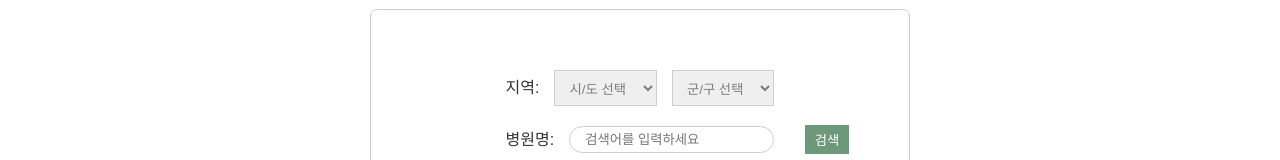
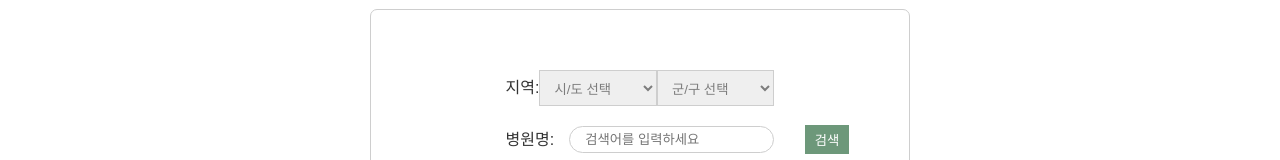
Before and after one commit to petitesize/elice_carebuddy_FE, a React (Vite) app: page /hospitalInfo in a window 1280 px wide. Shown: the part 166-326 px from the top of the page. Built offline with nearby package versions, Linux system fonts and the light colour scheme; a web font is replaced by a local one.

Commit message:
fix: Fix basedSelect

```diff
--- a/src/components/BasedSelect.tsx
+++ b/src/components/BasedSelect.tsx
@@ -1,11 +1,41 @@
+import React from 'react';
 import styled from 'styled-components';
 
-const BasedSelect = styled.select`
+interface BasedSelectProps {
+  width?: string;
+  borderRadius?: string;
+  className?: string;
+}
+
+interface SelectProps extends BasedSelectProps {
+  options: { value: string; label: string }[];
+}
+
+const StyledSelect = styled.select<BasedSelectProps>`
   border: 1px solid #cecece;
-  /* border-radius: 30px; */
   height: 36px;
   padding: 10px;
   color: #7d7d7d;
+
+  /* Props로 전달된 width와 borderRadius를 적용 */
+  ${({ width }) => width && `width: ${width};`}
+  ${({ borderRadius }) => borderRadius && `border-radius: ${borderRadius};`}
 `;
 
+const BasedSelect: React.FC<SelectProps> = ({
+  width,
+  borderRadius,
+  className,
+  options,
+  ...rest
+}) => (
+  <StyledSelect {...rest} style={{ width, borderRadius }} className={className}>
+    {options.map((option) => (
+      <option key={option.value} value={option.value}>
+        {option.label}
+      </option>
+    ))}
+  </StyledSelect>
+);
+
 export default BasedSelect;
--- a/src/pages/diary/HealthDiary.tsx
+++ b/src/pages/diary/HealthDiary.tsx
@@ -124,7 +124,7 @@ const DetailTitle = styled.p`
   font-weight: var(--font-weight-bold);
 
   + p {
-    font-size: var(--font-size-md-2);
+    font-size: var(--font-size-md-1);
     margin-top: 4px;
     line-height: var(--font-size-hd-2);
     white-space: pre-wrap;
--- a/src/pages/information/HospitalSearch.tsx
+++ b/src/pages/information/HospitalSearch.tsx
@@ -19,10 +19,10 @@ const StyledSearch = styled(BasedSearch)`
   width: 100%;
 `;
 
-const StyledSelect = styled(BasedSelect)`
-  margin-left: 15px;
-  width: 100%;
-`;
+// const StyledSelect = styled(BasedSelect)`
+//   margin-left: 15px;
+//   width: 100%;
+// `;
 
 const SearchBoxContainer = styled.div`
   width: 50%;
@@ -58,20 +58,22 @@ const Search = () => (
   <StyledSearch type="string" placeholder="검색어를 입력하세요"></StyledSearch>
 );
 
-interface SelectProps {
-  className?: string;
-  options: { value: string; label: string }[];
-}
+// 기존 방식: 코드 리뷰 후 삭제 예정
+// interface SelectProps {
+//   className?: string;
+//   options: { value: string; label: string }[];
+//   // width:
+// }
 
-const Select: React.FC<SelectProps> = ({ className, options, ...rest }) => (
-  <StyledSelect {...rest}>
-    {options.map((option) => (
-      <option key={option.value} value={option.value}>
-        {option.label}
-      </option>
-    ))}
-  </StyledSelect>
-);
+// const Select: React.FC<SelectProps> = ({ className, options, ...rest }) => (
+//   <BasedSelect {...rest}>
+//     {options.map((option) => (
+//       <option key={option.value} value={option.value}>
+//         {option.label}
+//       </option>
+//     ))}
+//   </BasedSelect>
+// );
 
 // UI확인용 임시데이터
 const SelectDummyCityOptions = [
@@ -93,8 +95,14 @@ const HospitalSearch: React.FC = () => {
         <SearchBoxContainer>
           <SelectContainer>
             <Title>지역: </Title>
-            <Select options={SelectDummyCityOptions}></Select>
-            <Select options={SelectDummyProvinceOptions}></Select>
+            <BasedSelect
+              width="100%"
+              options={SelectDummyCityOptions}
+            ></BasedSelect>
+            <BasedSelect
+              width="100%"
+              options={SelectDummyProvinceOptions}
+            ></BasedSelect>
           </SelectContainer>
           <SearchContainer>
             <Title>병원명: </Title>
```
